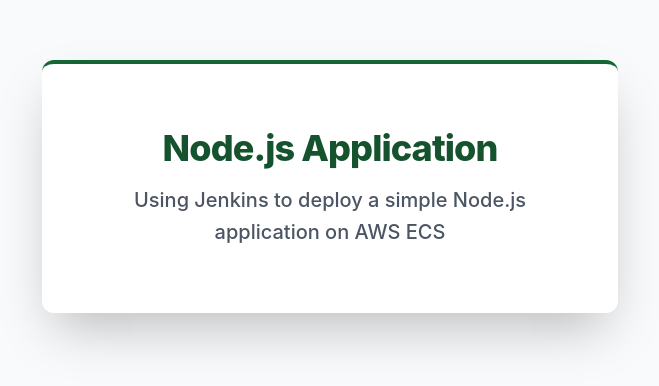
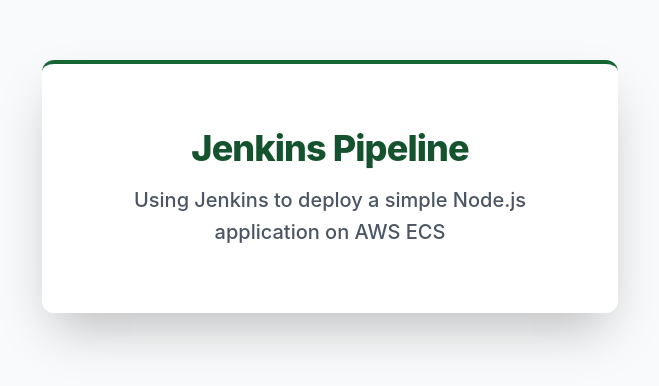
Before and after one commit to Umarsatti1/Task-12-Jenkins-Setup-and-ECS-Deployment-Pipeline, a website: page public/index.html in a window 1280 px wide. Shown: the part 214-600 px from the top of the page, without its empty margins (310-969 px from the left). Drawn offline with nearby package versions, Linux system fonts and the light colour scheme.

Commit message:
Testing Jenkins pipeline

```diff
--- a/public/index.html
+++ b/public/index.html
@@ -15,7 +15,7 @@
 
     <div class="bg-white p-10 md:p-16 rounded-xl shadow-2xl max-w-xl w-full text-center border-t-4 border-green-800">
         <h1 class="text-4xl font-extrabold text-green-900 mb-4 tracking-tight">
-            Node.js Application
+            Jenkins Pipeline
         </h1>
 
         <p class="text-xl text-gray-600 leading-relaxed font-medium">
```
